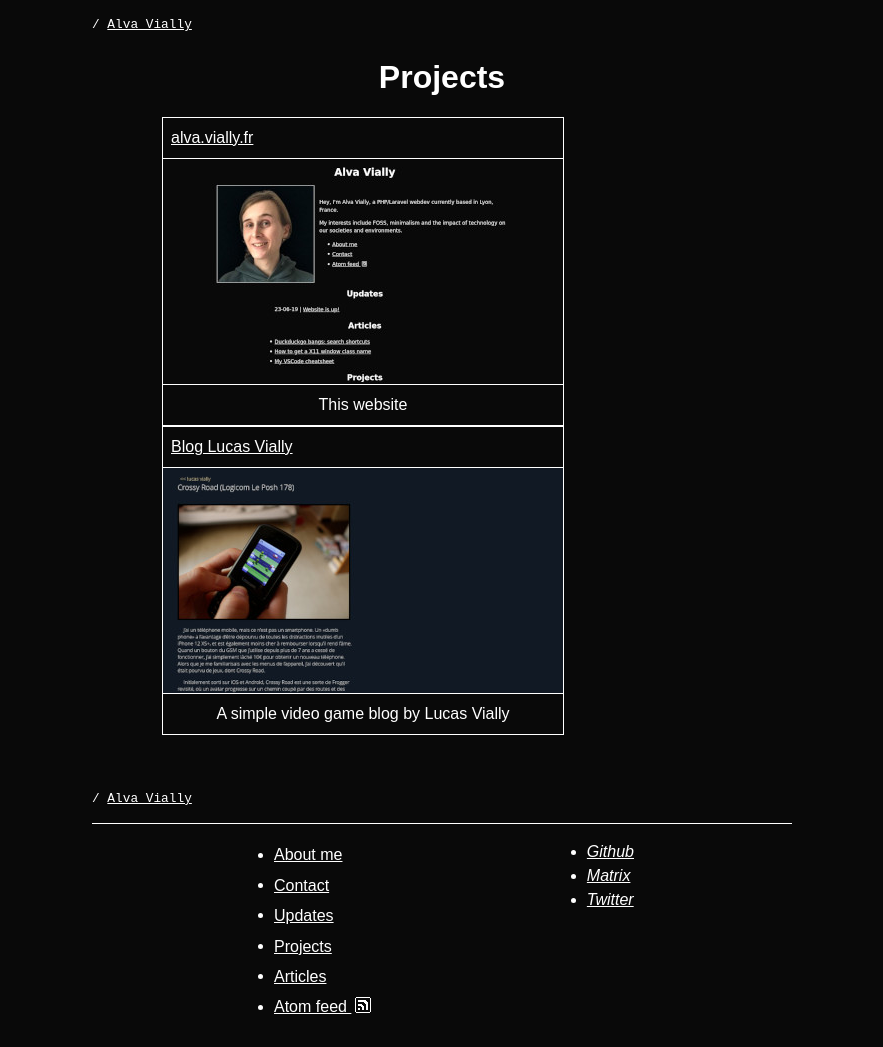
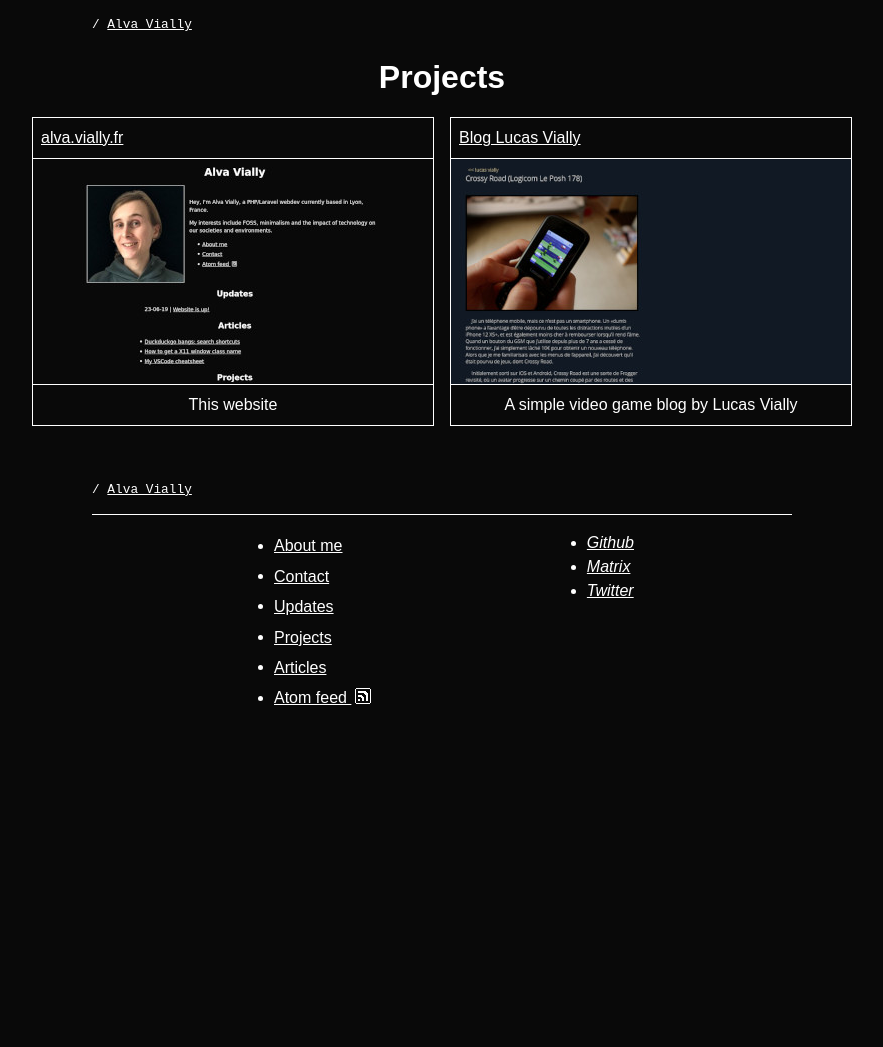
Before and after one commit to alva-v/personal-website, a Jekyll site: the page built from projects.html, in a window 1280 px wide. Shown: the whole page, without its empty margins (198-1081 px from the left). Built offline with Jekyll 4.4.1, drawn with Linux system fonts in a browser that asks for light colours; after the commit the page ends 900 px from its top, so only the background shows below that.

Commit message:
Fix project cards list

```diff
--- a/_sass/main.scss
+++ b/_sass/main.scss
@@ -186,7 +186,7 @@ nav.breadcrumb {
 ============================================================================= */
 
 nav.cards {
-    ol {
+    ul {
         display: flex;
         flex-wrap: wrap;
         gap: 1em;
```
